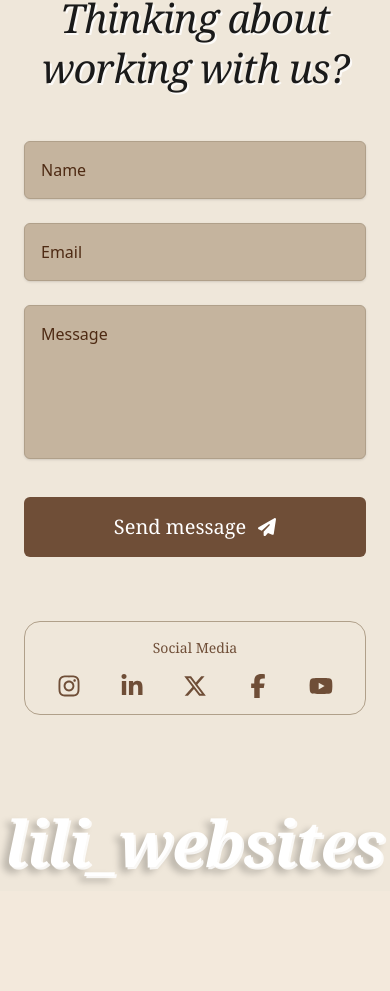
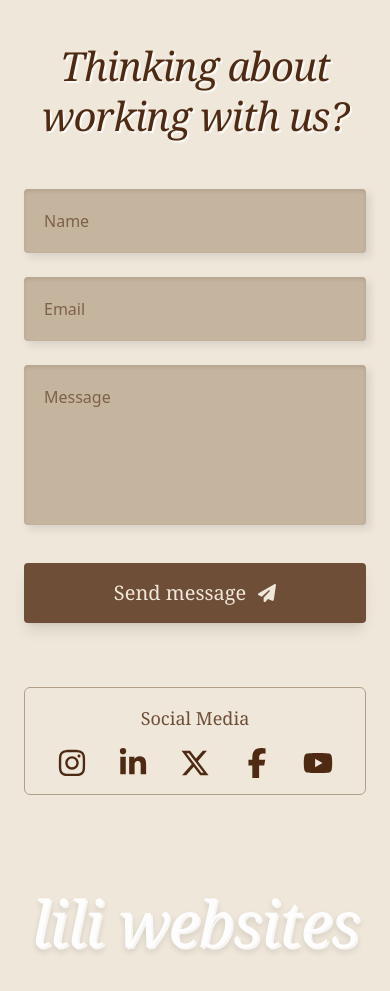
Before and after one commit to liliwebsites1027/lili-websites-portfolio, a Next.js app: page / in a window 390 px wide. Shown: the part 3193-4184 px from the top of the page. Before the commit the page ends 4084 px from the top, so only its background shows below. Built offline with nearby package versions, Linux system fonts and the light colour scheme.

Commit message:
feat: implement responsive contact layout for tablet and desktop

```diff
--- a/src/components/Contact.tsx
+++ b/src/components/Contact.tsx
@@ -10,52 +10,69 @@ import {
 
 const Contact = () => {
   return (
-    <section className="w-full bg-[#EFE7DA] px-6 flex flex-col items-center">
-      {/* Heading */}
-      <h2 className="font-serif text-[40px] leading-tight text-[#1A1A1A] mb-12 text-center">
+    <section className="w-full bg-[#EFE7DA] px-6 py-12 md:py-24 flex flex-col items-center">
+      {/* 1. Main Heading */}
+      <h2 className="font-serif text-[40px] md:text-[52px] leading-tight text-[#4E2A13] mb-12 text-center">
         Thinking about <br /> working with us?
       </h2>
 
-      {/* Form Fields */}
-      <div className="w-full max-w-[400px] space-y-6 mb-8">
+      {/* 2. Contact Form Container */}
+      <div className="w-full max-w-[400px] md:max-w-[600px] space-y-6 mb-8">
         <input
           type="text"
           placeholder="Name"
-          className="w-full bg-[#C5B49E] border border-[#B0A08A] rounded-md p-4 placeholder-[#4E2A13] text-[#4E2A13] shadow-sm outline-none"
+          className="w-full bg-[#C5B49E] border-none rounded-sm p-5 placeholder-[#4E2A13]/60 text-[#4E2A13] shadow-[inset_0_2px_4px_rgba(0,0,0,0.1),4px_4px_8px_rgba(0,0,0,0.1)] outline-none"
         />
         <input
           type="email"
           placeholder="Email"
-          className="w-full bg-[#C5B49E] border border-[#B0A08A] rounded-md p-4 placeholder-[#4E2A13] text-[#4E2A13] shadow-sm outline-none"
+          className="w-full bg-[#C5B49E] border-none rounded-sm p-5 placeholder-[#4E2A13]/60 text-[#4E2A13] shadow-[inset_0_2px_4px_rgba(0,0,0,0.1),4px_4px_8px_rgba(0,0,0,0.1)] outline-none"
         />
         <textarea
           placeholder="Message"
           rows={5}
-          className="w-full bg-[#C5B49E] border border-[#B0A08A] rounded-md p-4 placeholder-[#4E2A13] text-[#4E2A13] shadow-sm outline-none resize-none"
+          className="w-full bg-[#C5B49E] border-none rounded-sm p-5 placeholder-[#4E2A13]/60 text-[#4E2A13] shadow-[inset_0_2px_4px_rgba(0,0,0,0.1),4px_4px_8px_rgba(0,0,0,0.1)] outline-none resize-none"
         />
       </div>
 
-      {/* Send Button */}
-      <button className="w-full max-w-[400px] bg-[#6F4E37] text-white py-4 rounded-md flex items-center justify-center gap-3 font-serif text-xl hover:bg-[#5D402D] transition-colors mb-16">
+      {/* 3. Send Message Button */}
+      <button className="w-full max-w-[400px] md:max-w-[600px] bg-[#6F4E37] text-[#EFE7DA] py-4 rounded-sm flex items-center justify-center gap-3 font-serif text-xl shadow-lg hover:brightness-110 transition-all mb-16">
         Send message <FaPaperPlane className="text-lg" />
       </button>
 
-      {/* Social Media Dock */}
-      <div className="w-full max-w-[380px] border border-[#B0A08A] rounded-2xl p-4 flex flex-col items-center gap-4 mb-20">
-        <span className="font-serif text-[#6F4E37] text-sm">Social Media</span>
-        <div className="flex justify-between w-full px-4 text-[#6F4E37] text-2xl">
-          <FaInstagram className="cursor-pointer" />
-          <FaLinkedinIn className="cursor-pointer" />
-          <FaXTwitter className="cursor-pointer" />
-          <FaFacebookF className="cursor-pointer" />
-          <FaYoutube className="cursor-pointer" />
+      {/* 4. Contact Information Section - HIDDEN ON MOBILE */}
+      <div className="hidden md:block w-full max-w-[600px] space-y-4 mb-12 text-left">
+        <h3 className="font-serif text-[28px] font-bold text-[#4E2A13]">
+          Contact Information
+        </h3>
+        <p className="font-sans text-[#4E2A13] opacity-80 leading-relaxed">
+          We&apos;re here to help and answer any question you might have. We
+          look forward to hearing from you.
+        </p>
+
+        {/* Decorative placeholders from Screenshot 2026-05-05 184251.png */}
+        <div className="w-full h-20 bg-[#C5B49E]/50 rounded-md shadow-[4px_4px_8px_rgba(0,0,0,0.1)]"></div>
+        <div className="w-full h-20 bg-[#C5B49E]/50 rounded-md shadow-[4px_4px_8px_rgba(0,0,0,0.1)]"></div>
+      </div>
+
+      {/* 5. Social Media Dock */}
+      <div className="w-full max-w-[400px] md:max-w-[600px] border border-[#B0A08A] rounded-md p-4 flex flex-col items-center gap-4 mb-20">
+        <span className="font-serif text-[#6F4E37] text-lg">Social Media</span>
+        <div className="flex justify-around w-full text-[#4E2A13] text-3xl">
+          <FaInstagram className="cursor-pointer hover:opacity-70 transition-opacity" />
+          <FaLinkedinIn className="cursor-pointer hover:opacity-70 transition-opacity" />
+          <FaXTwitter className="cursor-pointer hover:opacity-70 transition-opacity" />
+          <FaFacebookF className="cursor-pointer hover:opacity-70 transition-opacity" />
+          <FaYoutube className="cursor-pointer hover:opacity-70 transition-opacity" />
         </div>
       </div>
 
-      {/* Footer Branding */}
-      <h1 className="font-serif text-[64px] italic font-bold text-white drop-shadow-[-6px_4px_3px_rgba(0,0,0,0.2)]">
-        lili_websites
-      </h1>
+      {/* 6. Footer Branding */}
+      <div className="text-center w-full overflow-hidden">
+        <h1 className="font-serif text-[64px] md:text-[120px] lg:text-[180px] italic font-light text-white drop-shadow-md tracking-tight opacity-95 whitespace-nowrap">
+          lili websites
+        </h1>
+      </div>
     </section>
   );
 };
```
